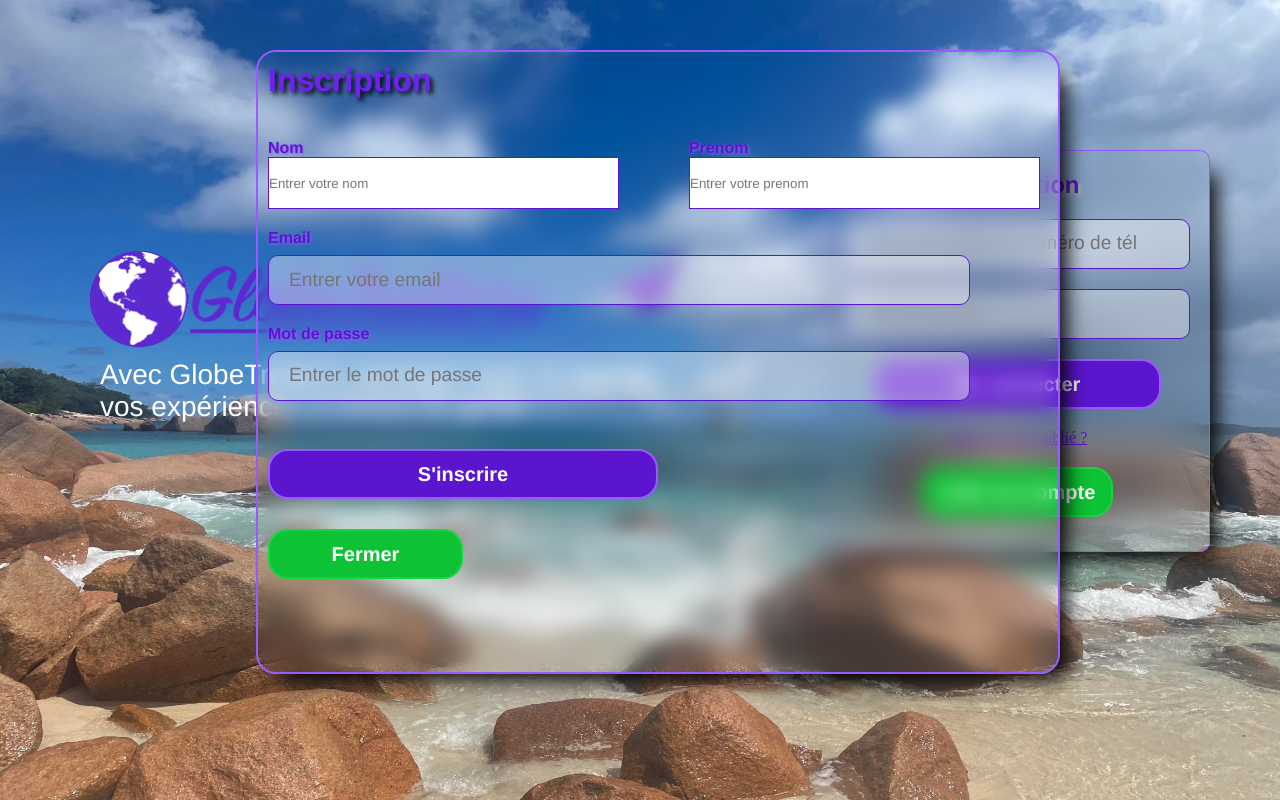
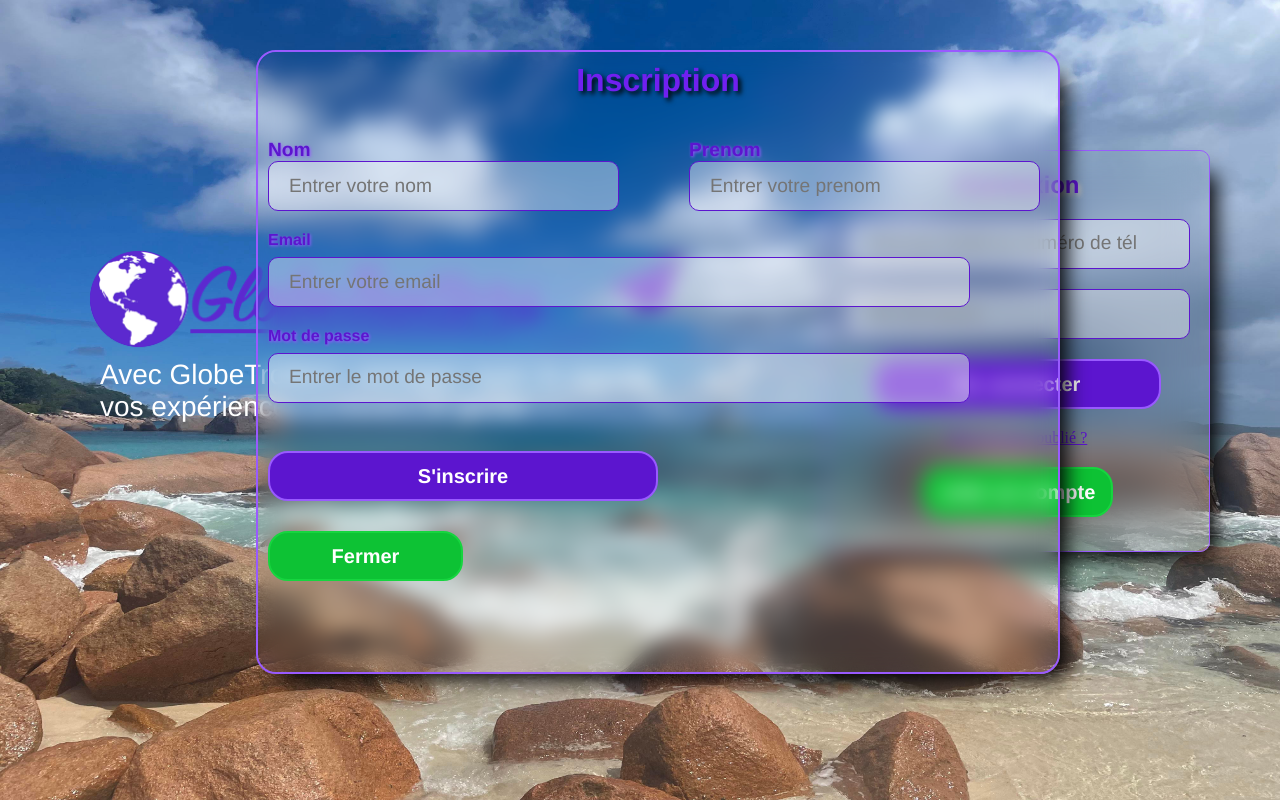
Before and after one commit to Redlemon8/GlobeTrotters, a plain HTML site: page log_in.html in a window 1280 px wide. Both pictures are taken after a click on the button "créer un compte". Drawn offline with Linux system fonts and the light colour scheme; files whose address does not match are found by name.

Commit message:
repair error log-in page

```diff
--- a/log_in.html
+++ b/log_in.html
@@ -60,8 +60,10 @@
                 <label for="password"><b>Mot de passe</b></label>
                 <input type="password" placeholder="Entrer le mot de passe" name="password" required>
             </div>
+            <div class="button">
                 <button class="btn" type="submit">S'inscrire</button>
                 <button class="btn-cancel" type="button" onclick="closeForm()">Fermer</button>
+            </div>
         </form>
     </div>
     <script src="popup-acount.js"></script>
--- a/ressources/css/style.css
+++ b/ressources/css/style.css
@@ -36,20 +36,6 @@ html {
     width: 100%;
 }
 
-.search-bar input[type="text"] {
-    border-radius: 20px;
-    height: 2rem;
-    border: 1px solid rgb(92, 21, 207);
-    width: 100%;
-}
-
-
-/* Non fonctionel a voir plus tard */
-
-.search-bar input[type="text"]::placeholder {
-    margin-left: 2rem;
-    font-family: 'Helvetica', 'Arial', sans-serif;
-}
 
 /* --------------- */
 
@@ -280,6 +266,7 @@ input[type="email"]::placeholder {
     color: rgb(112, 32, 240);
     margin-bottom: 20px;
     text-shadow: 3px 3px 5px black;
+    text-align: center;
 }
 
 .form-container input {
@@ -302,6 +289,7 @@ input[type="email"]::placeholder {
     display: flex;
     flex-direction: column;
     width: 50%;
+    font-size: 1.2rem;
 }
 
 .first-name {
@@ -309,6 +297,7 @@ input[type="email"]::placeholder {
     flex-direction: column;
     width: 50%;
     right: 0;
+    font-size: 1.2rem;
 }
 
 .first-name input {
@@ -324,6 +313,8 @@ input[type="email"]::placeholder {
 input[type="text"]::placeholder {
     font-family: Helvetica, Arial, sans-serif;
     font-weight: lighter;
+    font-size: 1.2rem;
+    left: 2rem;
 }
 
 input[type="email"]::placeholder {
@@ -342,6 +333,11 @@ input[type="password"]::placeholder {
     color:rgb(92, 21, 207);
     font-weight: normal;
     height: 50px;
+    background-color: rgba(255, 255, 255, 0.4);
+    border-radius: 10px;
+    padding: 20px;
+    box-sizing: border-box;
+    font-size: 1.2rem;
 }
 
 .email {
@@ -399,6 +395,12 @@ input[type="password"]::placeholder {
     cursor: pointer;
 }
 
+.button {
+    display: flex;
+    flex-direction: column;
+    justify-content: center;
+}
+
 .btn {
     font-family: Helvetica, Arial, sans-serif;
     font-size: 20px;
```
Also changed, not shown: index.html (+3 -2 lines), ressources/images/notification-icon.png (added), 3 other files.
